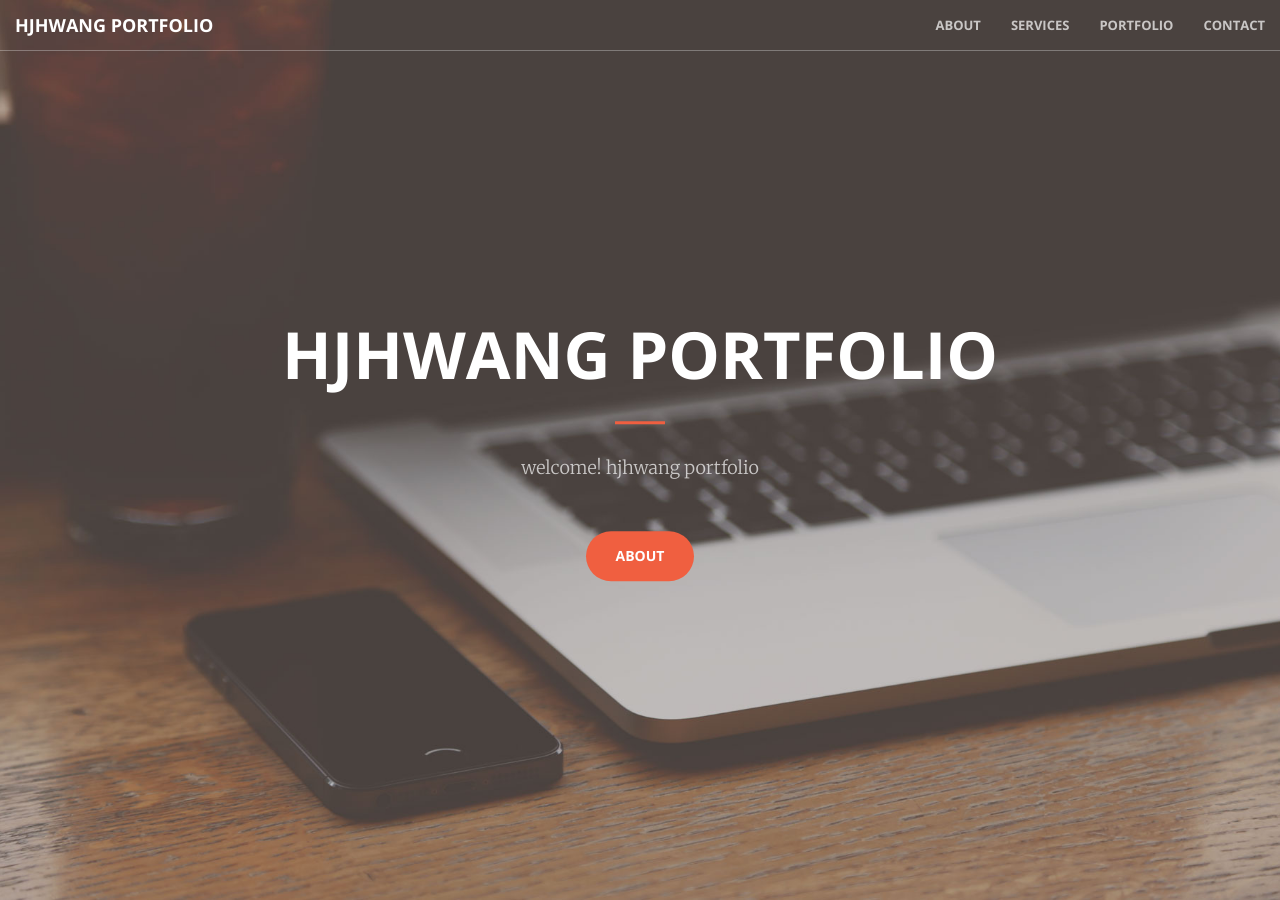
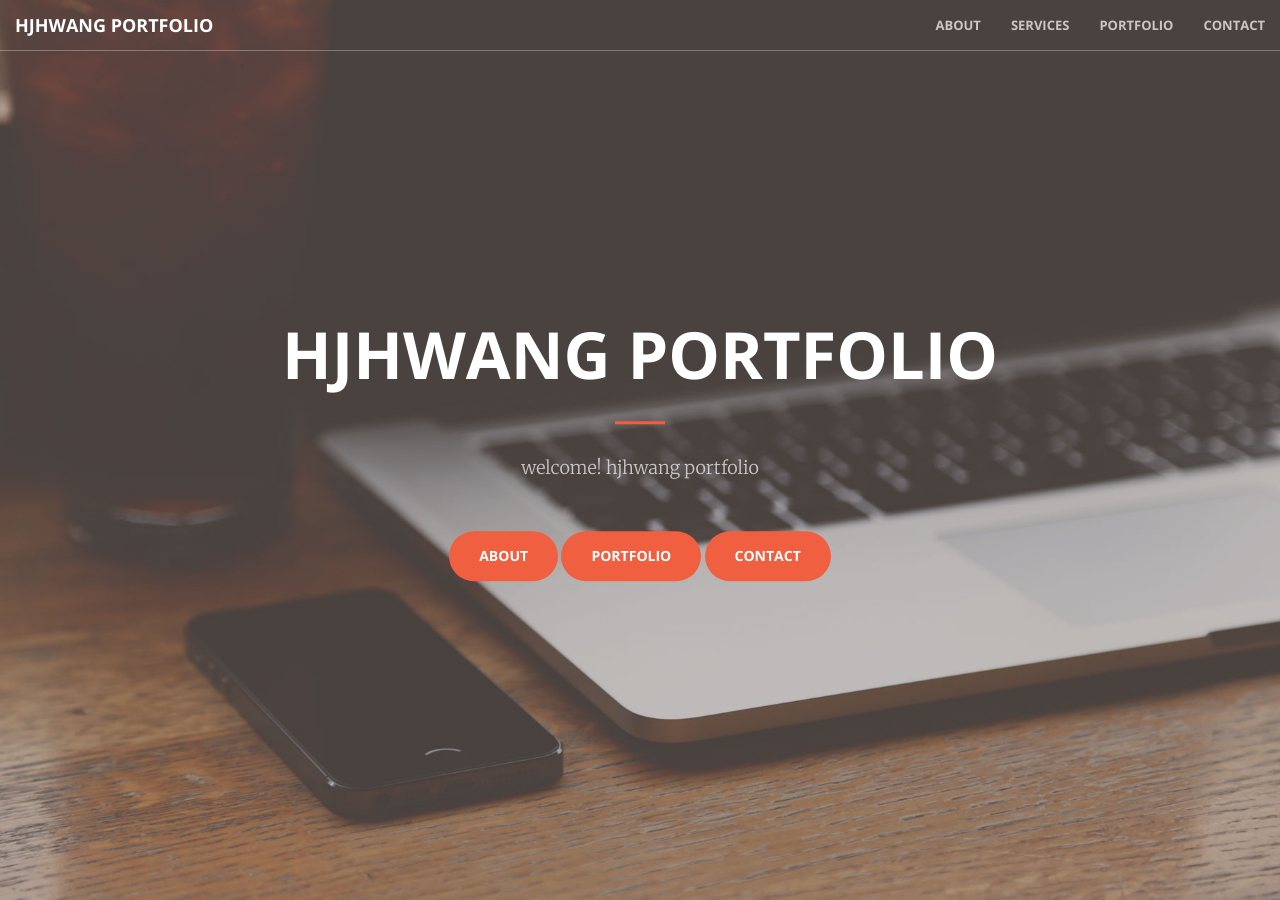
Before and after one commit to hjhwang/portfolio, a Jekyll site: the page built from index.html, in a window 1280 px wide and 900 px high. Built offline with Jekyll 4.4.1, drawn with Linux system fonts in a browser that asks for light colours.

Commit message:
Add files via upload

```diff
--- a/_includes/header.html
+++ b/_includes/header.html
@@ -5,6 +5,8 @@
             <hr>
             <p>welcome! hjhwang portfolio</p>
             <a href="#about" class="btn btn-primary btn-xl page-scroll">ABOUT</a>
+            <a href="#portfolio" class="btn btn-primary btn-xl page-scroll">PORTFOLIO</a>
+            <a href="#contact" class="btn btn-primary btn-xl page-scroll">CONTACT</a>
         </div>
     </div>
 </header>
```
